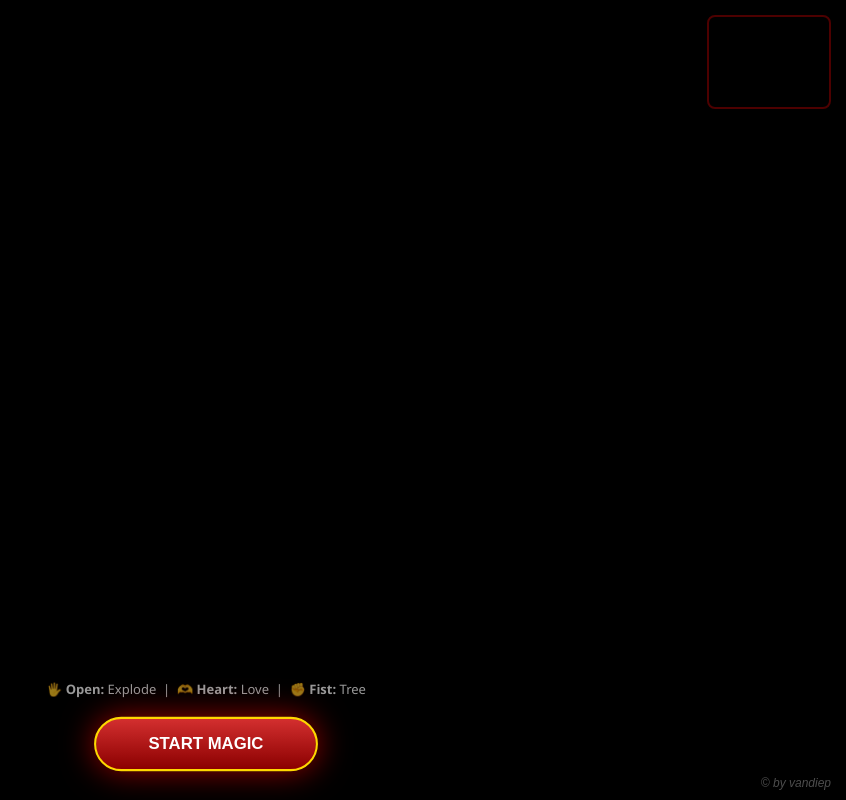
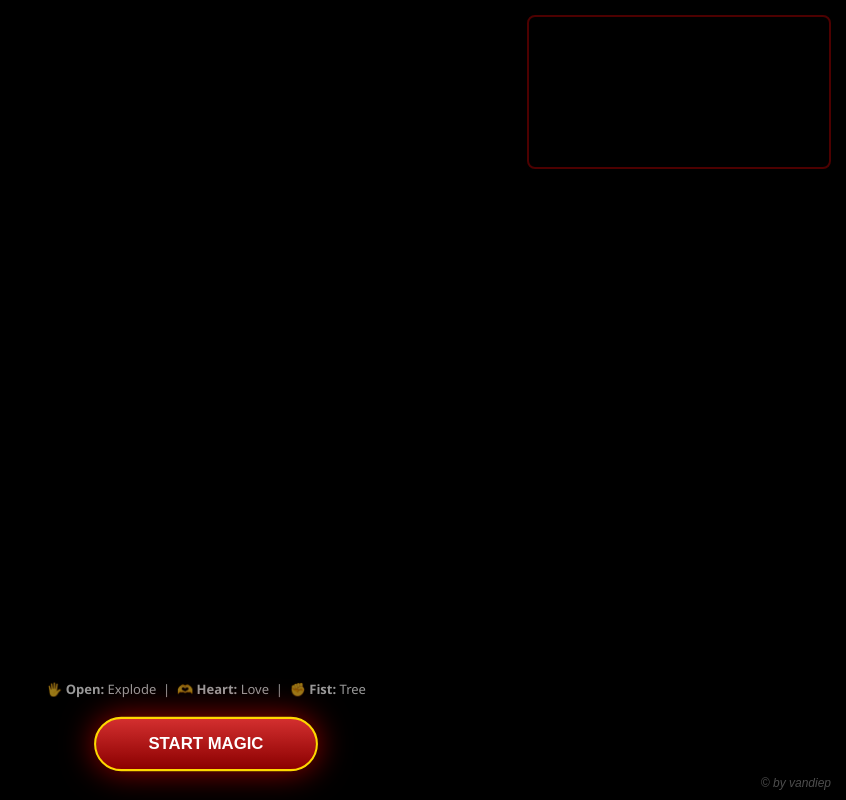
Before and after one commit to son-trmy/noel-oxa, a plain HTML site: page index.html in a window 1280 px wide. Shown: the whole page, without its empty margins (434-1280 px from the left). Drawn offline with nearby package versions, Linux system fonts and the light colour scheme.

Commit message:
hoan thanh nang cap camera to ro

```diff
--- a/index.html
+++ b/index.html
@@ -42,7 +42,7 @@
         /* Camera Preview Vandiep */
         #camera-preview {
             position: absolute; top: 15px; right: 15px;
-            width: 120px; height: 90px;
+            width: 300px; height: auto;
             border: 2px solid rgba(255,0,0,0.5);
             transform: scaleX(-1); opacity: 0.6; border-radius: 8px;
         }
```
